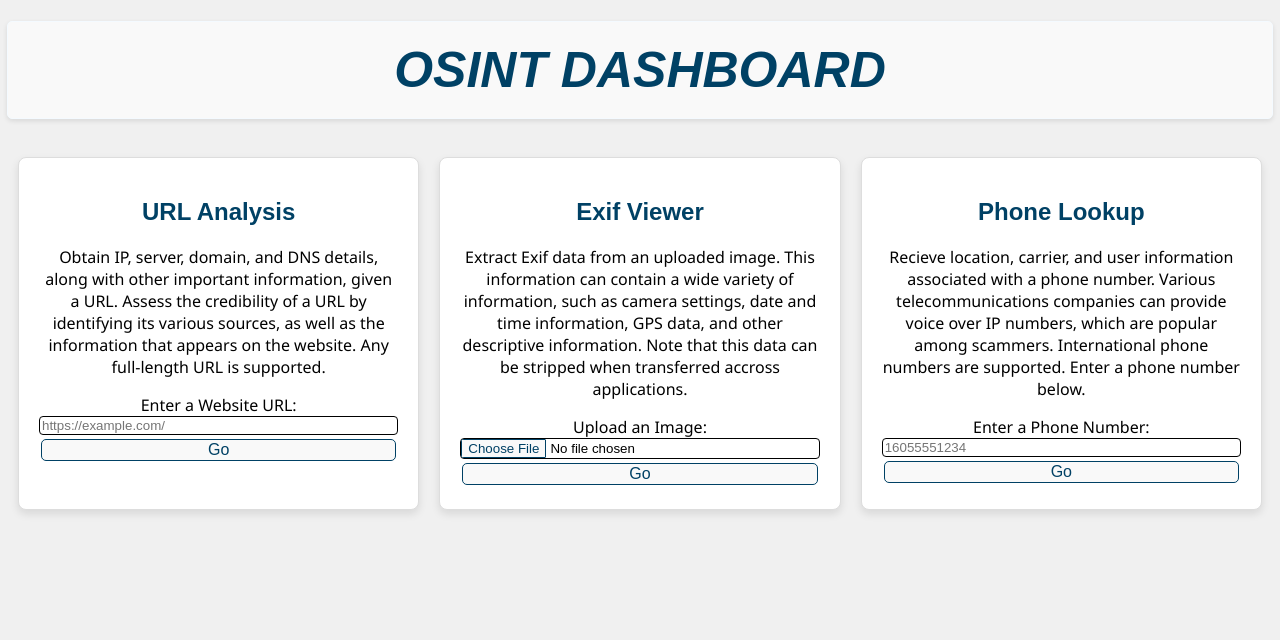
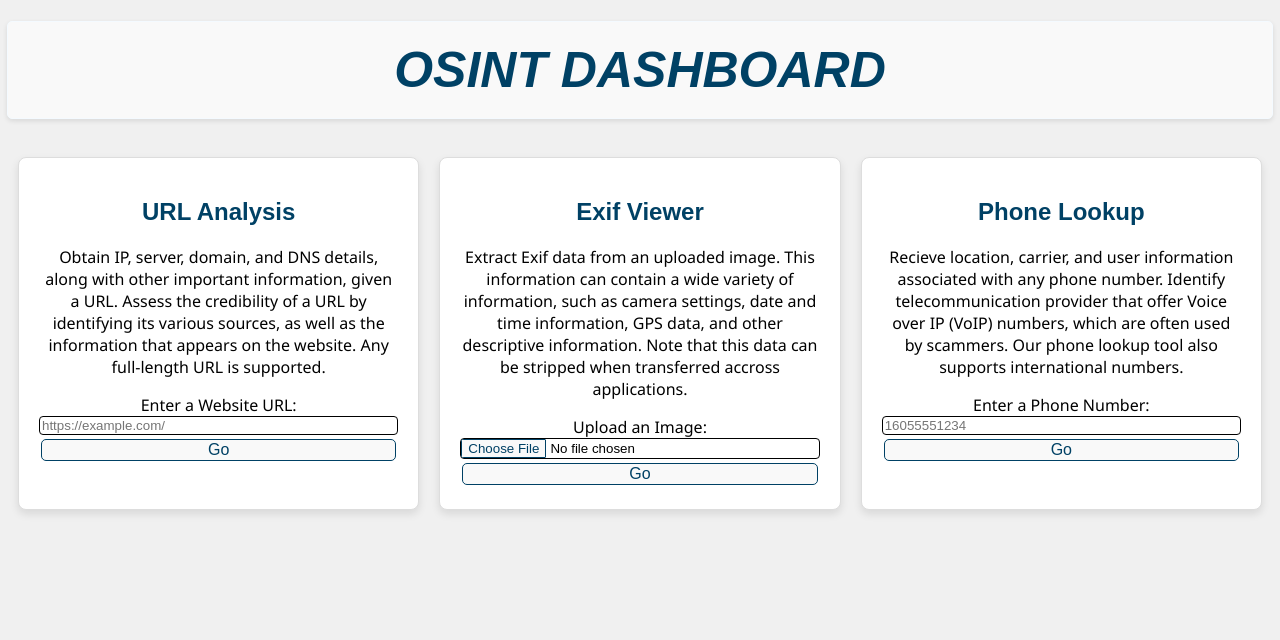
Before and after one commit to campwill/osint-dashboard, a Flask app: page / in a window 1280 px wide. Shown: the top 640 px of the page. Run offline with Flask 3, Linux system fonts and the light colour scheme; some web fonts are replaced.

Commit message:
last info change

```diff
--- a/templates/index.html
+++ b/templates/index.html
@@ -61,7 +61,7 @@
         <form method="POST" action="/pid_tool" autocomplete="off">
           <div class="input-container">
             <h2>Phone Lookup</h2><br>
-            <p>Recieve location, carrier, and user information associated with a phone number. Various telecommunications companies can provide voice over IP numbers, which are popular among scammers. International phone numbers are supported. Enter a phone number below.</p>
+            <p>Recieve location, carrier, and user information associated with any phone number. Identify telecommunication provider that offer Voice over IP (VoIP) numbers, which are often used by scammers. Our phone lookup tool also supports international numbers.</p>
             <label for="phone_input">Enter a Phone Number:</label>
             <input
               type="tel"
@@ -84,6 +84,7 @@
         </p>
       </div>
     </div>
+
     <div class="loading-screen" id="loadingScreen">
       <div id="quoteContainer" class="quote-container"></div>
       <div></div>
```
